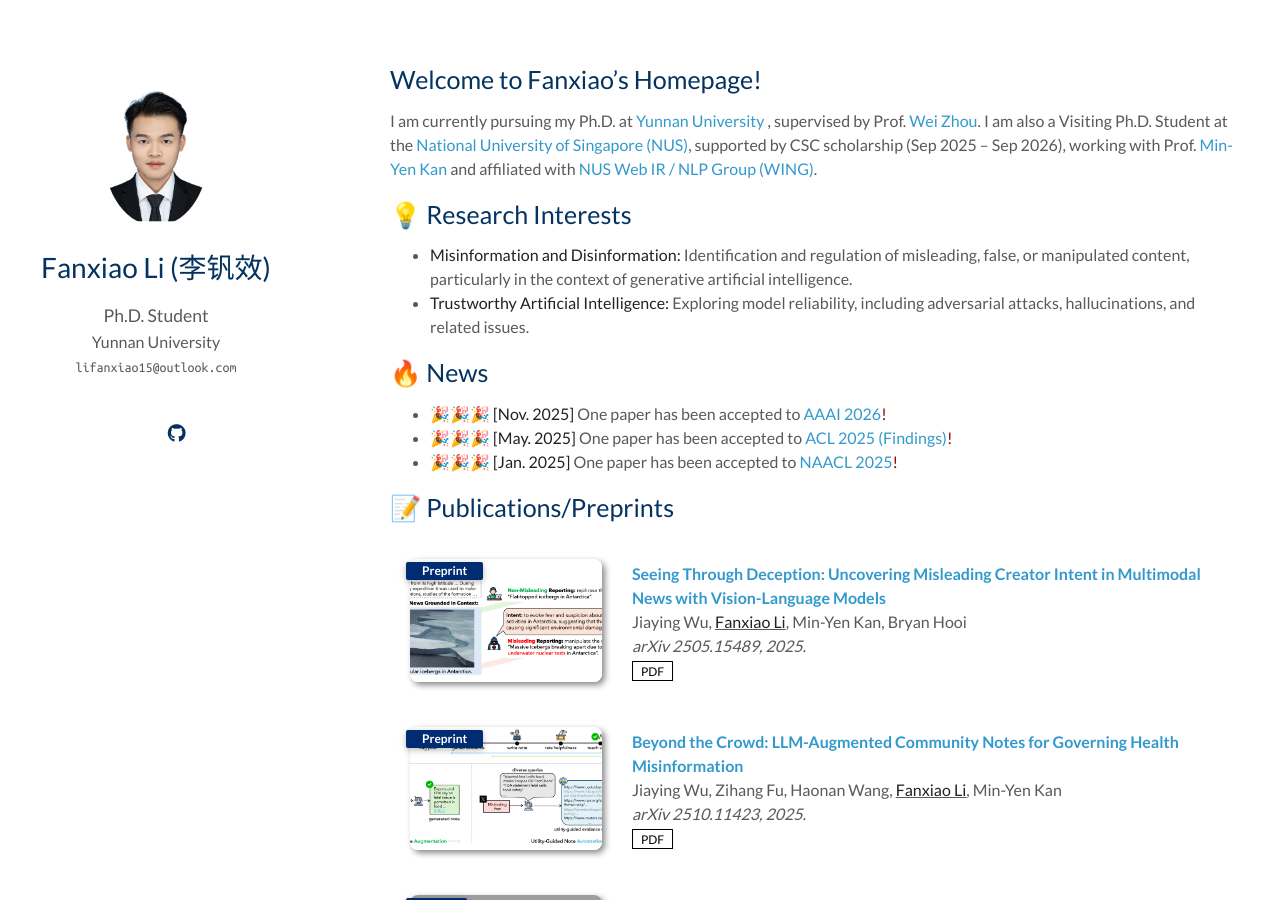
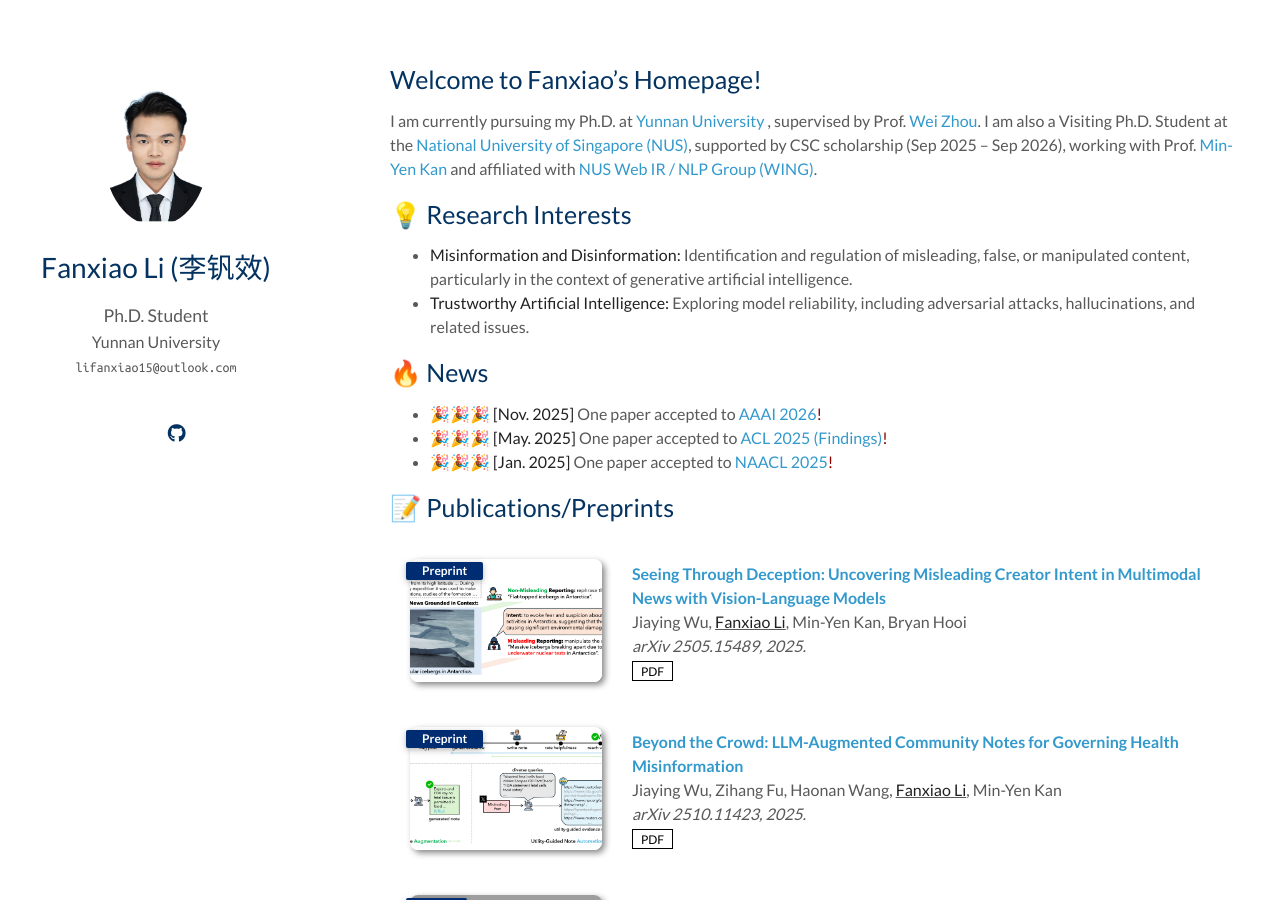
Before and after one commit to fanxiao15/fanxiao15.github.io, a Jekyll site: the page built from index.md, in a window 1280 px wide and 900 px high. Built offline with Jekyll 4.4.1, drawn with Linux system fonts in a browser that asks for light colours; a style sheet for code colours, icons or effects is not loaded; our own code applies the rules of GitHub Pages for plain Markdown files; grey boxes are pictures that could not be loaded.

Commit message:
Update index.md

```diff
--- a/index.md
+++ b/index.md
@@ -15,9 +15,9 @@
 
 
 ## 🔥 News
--  🎉🎉🎉 **[Nov. 2025]** One paper has been accepted to <span style="color:darkred;">[AAAI 2026](https://aaai.org/conference/aaai/aaai-26/)! </span>
--  🎉🎉🎉 **[May. 2025]** One paper has been accepted to <span style="color:darkred;">[ACL 2025 (Findings)](https://2025.aclweb.org)! </span>
--  🎉🎉🎉 **[Jan. 2025]** One paper has been accepted to <span style="color:darkred;">[NAACL 2025](https://2025.naacl.org)! </span>
+-  🎉🎉🎉 **[Nov. 2025]** One paper accepted to <span style="color:darkred;">[AAAI 2026](https://aaai.org/conference/aaai/aaai-26/)! </span>
+-  🎉🎉🎉 **[May. 2025]** One paper accepted to <span style="color:darkred;">[ACL 2025 (Findings)](https://2025.aclweb.org)! </span>
+-  🎉🎉🎉 **[Jan. 2025]** One paper accepted to <span style="color:darkred;">[NAACL 2025](https://2025.naacl.org)! </span>
 
 
 ## 📝 Publications/Preprints
```
